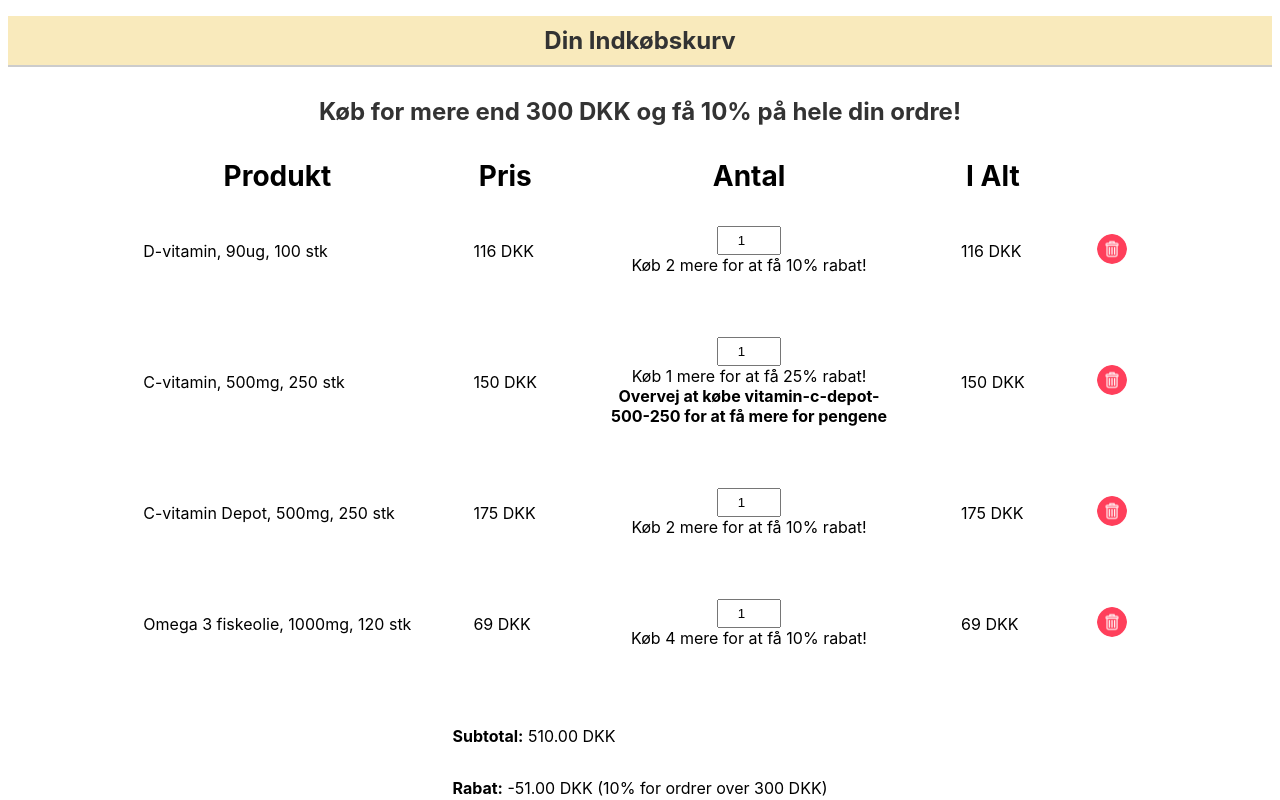
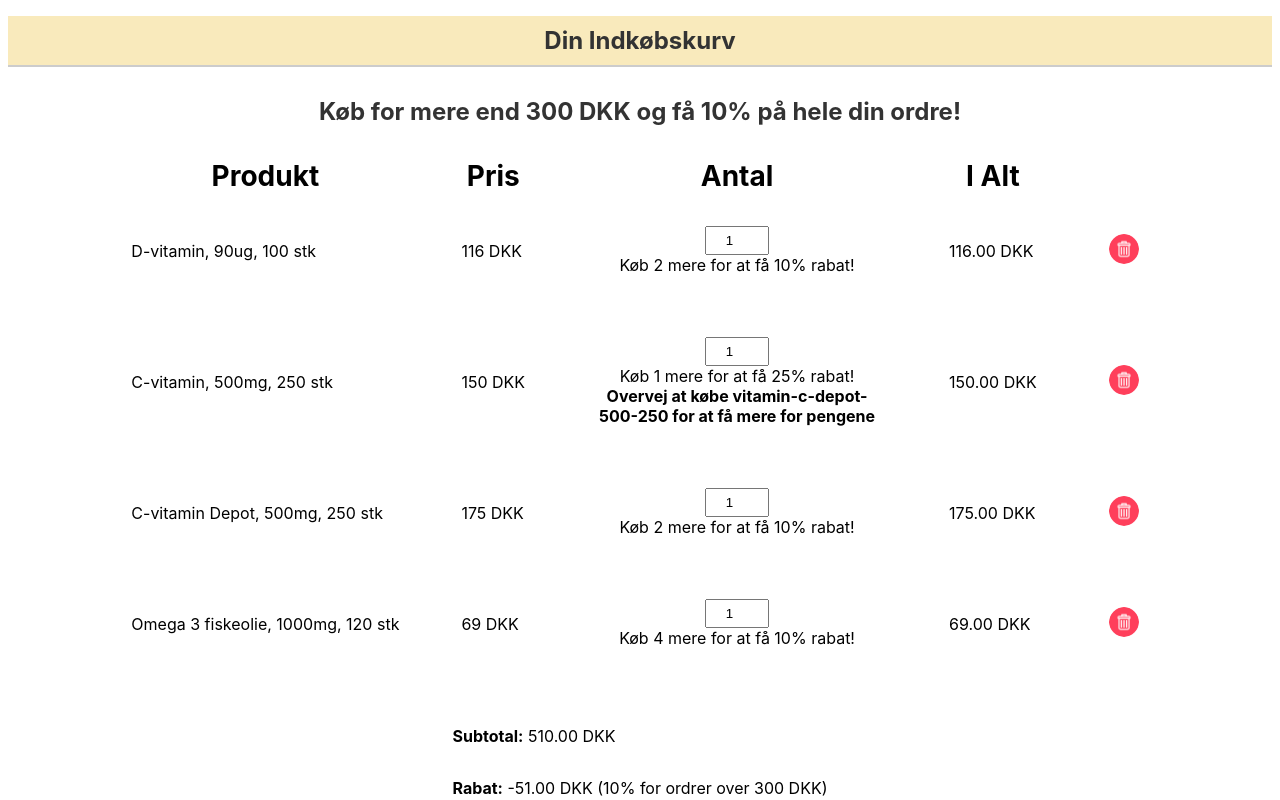
Before and after one commit to NumanBashir/CheckoutFlowReactProject, a React (Vite) app: page / in a window 1280 px wide. Shown: the top 800 px of the page. Built offline with nearby package versions, Linux system fonts and the light colour scheme; no server answers.

Commit message:
format price to two decimal

```diff
--- a/src/components/ProductRow/ProductRow.tsx
+++ b/src/components/ProductRow/ProductRow.tsx
@@ -83,7 +83,7 @@ const ProductRow: React.FC<ProductRowProps> = ({
             </div>
           </div>
         </td>
-        <td>{total} DKK</td>
+        <td>{(Math.round(total * 100) / 100).toFixed(2)} DKK</td>
         <td>
           <button className="delete-product" onClick={handleDeleteRow}>
             <img src={trashImage} className="trash-image" alt="Delete" />
```
